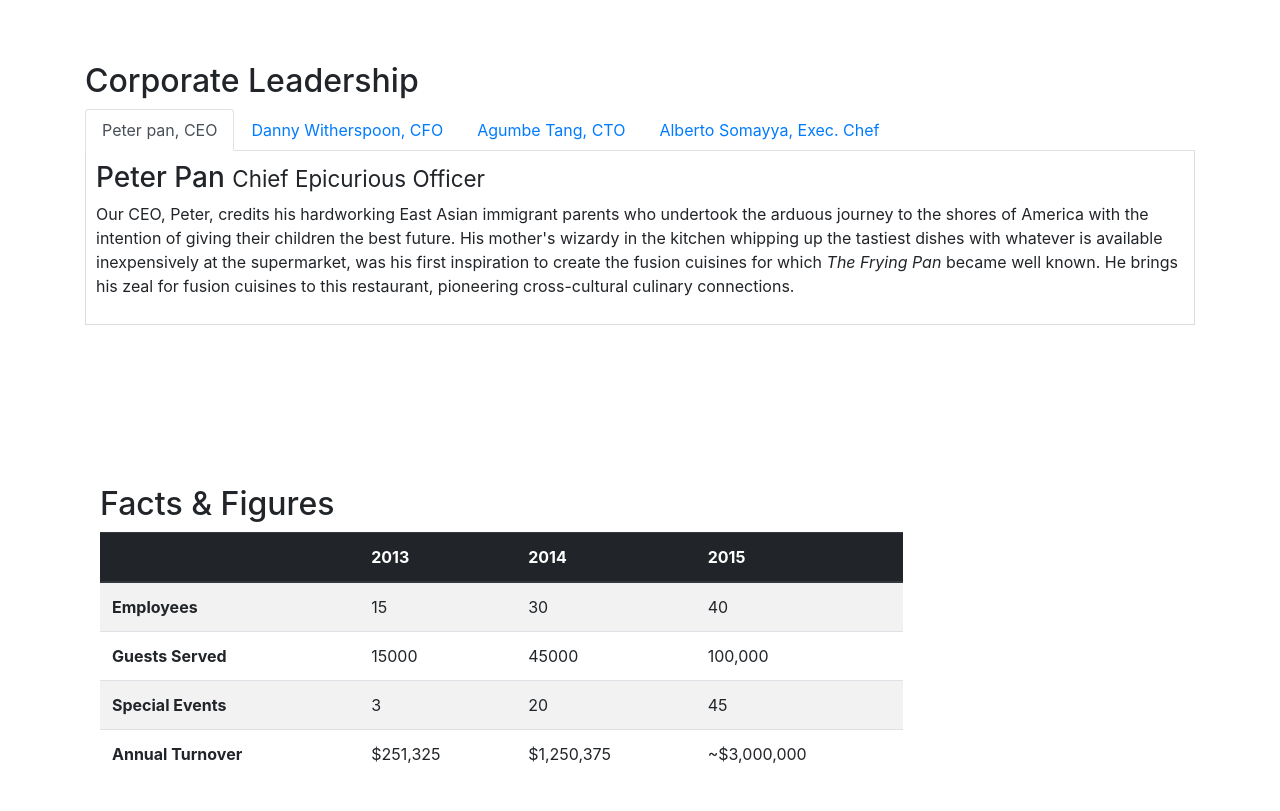
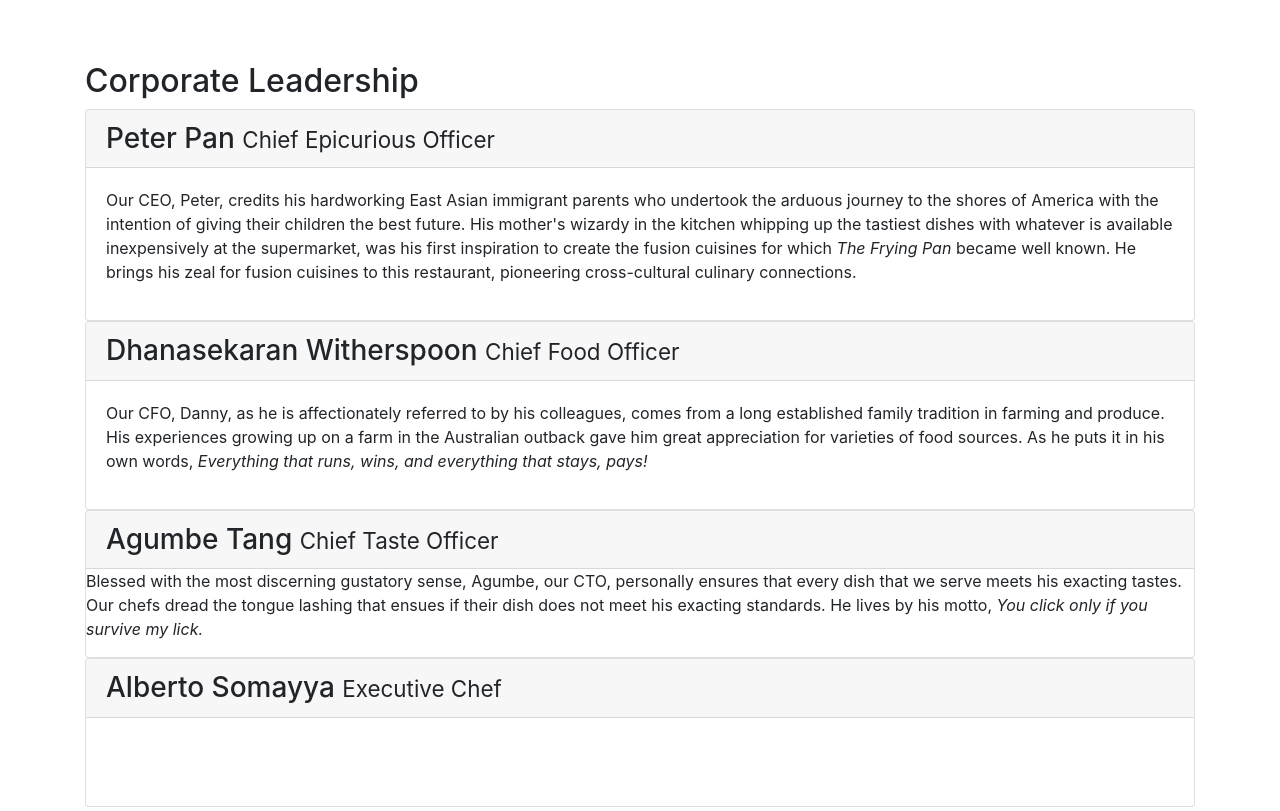
Before and after one commit to mannyadav/front-end-using-bootstrap, a website: page aboutus.html in a window 1280 px wide. Shown: the part 1060-1871 px from the top of the page. Drawn offline with nearby package versions, Linux system fonts and the light colour scheme.

Commit message:
accordion

```diff
--- a/aboutus.html
+++ b/aboutus.html
@@ -97,41 +97,60 @@
             <div>
                 <h2>Corporate Leadership</h2>
 
-                <ul class="nav nav-tabs">
-                    <li class="nav-item">
-                        <a class="nav-link active" href="#peter" role="tab" data-toggle="tab">Peter pan, CEO</a>
-                    </li>
-                    <li class="nav-item">
-                        <a class="nav-link" href="#danny" role="tab" data-toggle="tab">Danny Witherspoon, CFO</a>
-                    </li>
-                    <li class="nav-item">
-                        <a class="nav-link" href="#agumbe" role="tab" data-toggle="tab">Agumbe Tang, CTO</a>
-                    </li>
-                    <li class="nav-item">
-                        <a class="nav-link" href="#alberto" role="tab" data-toggle="tab">Alberto Somayya, Exec. Chef</a>
-                    </li>
-                </ul>
-
-
-                <div class="tab-content">
-                    <div role="tabpanel" class="tab-pane fade show active" id="peter">
-                        <h3>Peter Pan <small>Chief Epicurious Officer</small></h3>
-                        <p class="d-none d-sm-block">Our CEO, Peter, credits his hardworking East Asian immigrant parents who undertook the arduous journey to the shores of America with the intention of giving their children the best future. His mother's wizardy in the kitchen whipping up the tastiest dishes with whatever is available inexpensively at the supermarket, was his first inspiration to create the fusion cuisines for which <em>The Frying Pan</em> became well known. He brings his zeal for fusion cuisines to this restaurant, pioneering cross-cultural culinary connections.</p>
+                <div id="accordion">
+                    <div class="card">
+                        <div class="card-header" role="tab" id="peterhead">
+                                <h3 class="mb-0">
+                                    <a data-toggle="collapse" data-target="#peter">
+                                        Peter Pan <small>Chief Epicurious Officer</small>
+                                    </a>
+                                </h3>
+                        </div>
+                            <div role="collapse show" id="peter" data-parent="#accordion">
+                                <div class="card-body">
+                                 <p class="d-none d-sm-block">Our CEO, Peter, credits his hardworking East Asian immigrant parents who undertook the arduous journey to the shores of America with the intention of giving their children the best future. His mother's wizardy in the kitchen whipping up the tastiest dishes with whatever is available inexpensively at the supermarket, was his first inspiration to create the fusion cuisines for which <em>The Frying Pan</em> became well known. He brings his zeal for fusion cuisines to this restaurant, pioneering cross-cultural culinary connections.</p>
+                            </div>
+                        </div>
+                    </div>
+                    <div class="card">
+                            <div class="card-header" role="tab" id="dannyhead">
+                                    <h3 class="mb-0">
+                                        <a data-toggle="collapse" data-target="#danny">
+                                            Dhanasekaran Witherspoon <small>Chief Food Officer</small>
+                                        </a>
+                                    </h3>
+                            </div>
+                            <div role="collapse"  id="danny" data-parent="#accordion">
+                                <div class="card-body">
+                                    <p class="d-none d-sm-block">Our CFO, Danny, as he is affectionately referred to by his colleagues, comes from a long established family tradition in farming and produce. His experiences growing up on a farm in the Australian outback gave him great appreciation for varieties of food sources. As he puts it in his own words, <em>Everything that runs, wins, and everything that stays, pays!</em></p>
+                                </div>
+                            </div>
                     </div>
 
-                    <div role="tabpanel" class="tab-pane fade" id="danny">
-                        <h3>Dhanasekaran Witherspoon <small>Chief Food Officer</small></h3>
-                        <p class="d-none d-sm-block">Our CFO, Danny, as he is affectionately referred to by his colleagues, comes from a long established family tradition in farming and produce. His experiences growing up on a farm in the Australian outback gave him great appreciation for varieties of food sources. As he puts it in his own words, <em>Everything that runs, wins, and everything that stays, pays!</em></p>
+                    <div class="card">
+                            <div class="card-header" role="tab" id="agumbehead">
+                                    <h3 class="mb-0">
+                                        <a data-toggle="collapse" data-target="#agumbe">
+                                                Agumbe Tang <small>Chief Taste Officer</small>
+                                        </a>
+                                    </h3>
+                            </div>
+                            <div role="collapse"id="agumbe" data-parent="#accordion">
+                                   <p class="d-none d-sm-block">Blessed with the most discerning gustatory sense, Agumbe, our CTO, personally ensures that every dish that we serve meets his exacting tastes. Our chefs dread the tongue lashing that ensues if their dish does not meet his exacting standards. He lives by his motto, <em>You click only if you survive my lick.</em></p>
+                            </div>
                     </div>
 
-                    <div role="tabpanel" class="tab-pane fade" id="agumbe">
-                        <h3>Agumbe Tang <small>Chief Taste Officer</small></h3>
-                        <p class="d-none d-sm-block">Blessed with the most discerning gustatory sense, Agumbe, our CTO, personally ensures that every dish that we serve meets his exacting tastes. Our chefs dread the tongue lashing that ensues if their dish does not meet his exacting standards. He lives by his motto, <em>You click only if you survive my lick.</em></p>
-                    </div>
-
-                    <div role="tabpanel" class="tab-pane fade" id="alberto">
-                        <h3>Alberto Somayya <small>Executive Chef</small></h3>
-                        <p class="d-none d-sm-block">Award winning three-star Michelin chef with wide International experience having worked closely with whos-who in the culinary world, he specializes in creating mouthwatering Indo-Italian fusion experiences. He says, <em>Put together the cuisines from the two craziest cultures, and you get a winning hit! Amma Mia!</em></p>
+                   <div class="card">
+                            <div class="card-header" role="tab" id="albertohead">
+                                    <h3 class="mb-0">
+                                        <a data-toggle="collapse" data-target="#alberto">
+                                            Alberto Somayya <small>Executive Chef</small>
+                                        </a>
+                                    </h3>
+                            </div>
+                            <div role="collapse" class="tab-pane fade" id="alberto" data-parent="accordion">
+                                   <p class="d-none d-sm-block">Award winning three-star Michelin chef with wide International experience having worked closely with whos-who in the culinary world, he specializes in creating mouthwatering Indo-Italian fusion experiences. He says, <em>Put together the cuisines from the two craziest cultures, and you get a winning hit! Amma Mia!</em></p>
+                            </div>
                     </div>
                 </div>
             </div>
```
